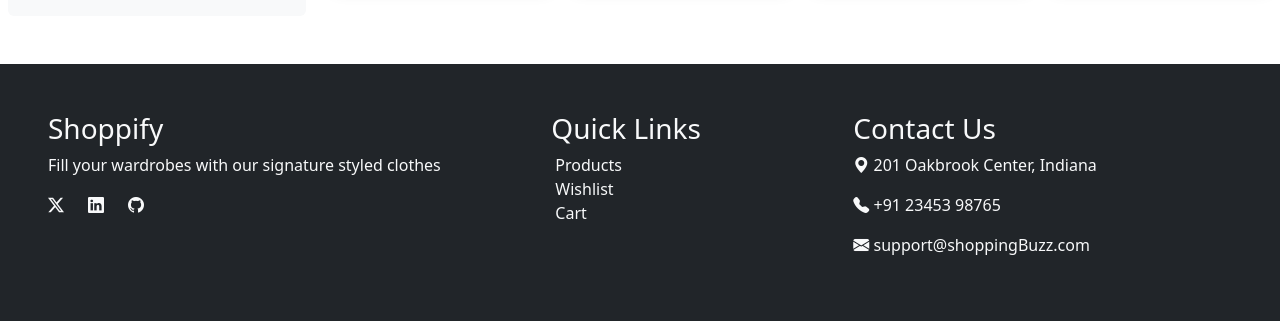
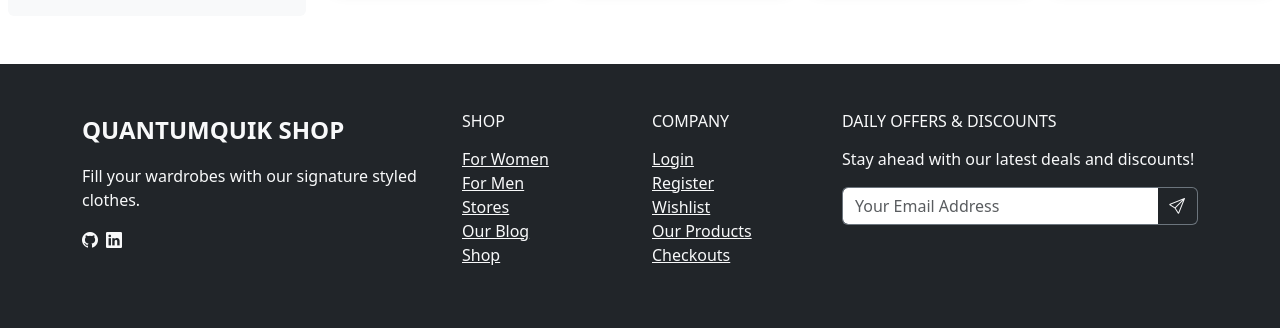
Before and after one commit to Malaya47/QuantumQuikShop, a React (Vite) app: page /products/Kids in a window 1280 px wide. Shown: the part 910-1238 px from the top of the page. Built offline with nearby package versions, Linux system fonts and the light colour scheme; no server answers.

Commit message:
Improved footer and gave new name to app

```diff
--- a/index.html
+++ b/index.html
@@ -4,7 +4,7 @@
     <meta charset="UTF-8" />
     <link rel="icon" type="image/svg+xml" href="/favicon.svg" />
     <meta name="viewport" content="width=device-width, initial-scale=1.0" />
-    <title>Shoppify</title>
+    <title>QuantumQuik Shop</title>
   </head>
   <body>
     <div id="root"></div>
--- a/src/components/Footer.jsx
+++ b/src/components/Footer.jsx
@@ -3,55 +3,123 @@
 
 const Footer = () => {
   return (
-    <footer className="bg-dark text-light">
-      <div className="row px-5 py-5">
-        <div className="col-md-5">
-          <h5 className="fs-3">Shoppify</h5>
-          <p>Fill your wardrobes with our signature styled clothes</p>
-          <div className="d-flex justify-content-start">
-            <a href="https://x.com" target="_blank" className="text-light">
-              <i className="bi bi-twitter-x"></i>
+    <footer>
+      <div className="py-5 bg-dark text-light">
+        <div className="container">
+          <div className="row">
+            <div className="col-lg-4 mb-5 mb-lg-0">
+              <div className="fw-bold text-uppercase fs-4 text-light mb-3">
+                QuantumQuik Shop
+              </div>
+              <p>Fill your wardrobes with our signature styled clothes.</p>
+              <ul className="list-inline">
+                <li className="list-inline-item">
+                  <a
+                    className="text-light"
+                    href="https://github.com/Malaya47"
+                    target="_blank"
+                    title="twitter"
+                  >
+                    <i className="bi bi-github"></i>
                   </a>
+                </li>
+                <li className="list-inline-item">
                   <a
+                    className="text-light"
                     href="https://linkedin.com/in/malaya-tiwari-84a951189"
                     target="_blank"
-              className="text-light"
+                    title="facebook"
                   >
-              <i className="bi bi-linkedin ms-4"></i>
+                    <i className="bi bi-linkedin"></i>
                   </a>
-            <a
-              href="https://github.com/Malaya47"
-              target="_blank"
-              className="text-light"
+                </li>
+              </ul>
+            </div>
+            <div className="col-lg-2 col-md-6 mb-5 mb-lg-0">
+              <h6 className="text-uppercase text-light mb-3">Shop</h6>
+              <ul className="list-unstyled">
+                <li>
+                  <Link className="text-light" to={"/products/Women"}>
+                    For Women
+                  </Link>
+                </li>
+                <li>
+                  <Link className="text-light" to={"/products/Men"}>
+                    For Men
+                  </Link>
+                </li>
+                <li>
+                  <a className="text-light" href="#">
+                    Stores
+                  </a>
+                </li>
+                <li>
+                  <a className="text-light" href="#">
+                    Our Blog
+                  </a>
+                </li>
+                <li>
+                  <Link className="text-light" to={"/products/Women"}>
+                    Shop
+                  </Link>
+                </li>
+              </ul>
+            </div>
+            <div className="col-lg-2 col-md-6 mb-5 mb-lg-0">
+              <h6 className="text-uppercase text-light mb-3">Company</h6>
+              <ul className="list-unstyled">
+                <li>
+                  <Link className="text-light" to={"/login"}>
+                    Login
+                  </Link>
+                </li>
+                <li>
+                  <a className="text-light" href="#">
+                    Register
+                  </a>
+                </li>
+                <li>
+                  <Link className="text-light" to={"/wishlist"}>
+                    Wishlist
+                  </Link>
+                </li>
+                <li>
+                  <a className="text-light" href="#">
+                    Our Products
+                  </a>
+                </li>
+                <li>
+                  <a className="text-light" href="#">
+                    Checkouts
+                  </a>
+                </li>
+              </ul>
+            </div>
+            <div className="col-lg-4">
+              <h6 className="text-uppercase text-light mb-3">
+                Daily Offers &amp; Discounts
+              </h6>
+              <p className="mb-3">
+                Stay ahead with our latest deals and discounts!
+              </p>
+              <form action="#" id="newsletter-form">
+                <div className="input-group mb-3">
+                  <input
+                    className="form-control  border-secondary border-end-0"
+                    type="email"
+                    placeholder="Your Email Address"
+                    aria-label="Your Email Address"
+                  />
+                  <button
+                    className="btn btn-outline-secondary border-start-0"
+                    type="submit"
                   >
-              <i className="bi bi-github ms-4"></i>
-            </a>
+                    <i className="bi bi-send text-light"></i>
+                  </button>
+                </div>
+              </form>
             </div>
           </div>
-        <div className="col-md-3">
-          <h5 className="fs-3">Quick Links</h5>
-          <div className="ms-1">
-            <Link className="text-light linkDecoration">Products</Link> <br />
-            <Link to={"/wishlist"} className="text-light linkDecoration">
-              Wishlist
-            </Link>{" "}
-            <br />
-            <Link to={"/cart"} className="text-light linkDecoration">
-              Cart
-            </Link>
-          </div>
-        </div>
-        <div className="col-md-3">
-          <h5 className="fs-3">Contact Us</h5>
-          <p>
-            <i className="bi bi-geo-alt-fill"></i> 201 Oakbrook Center, Indiana
-          </p>
-          <p>
-            <i className="bi bi-telephone-fill"></i> +91 23453 98765
-          </p>
-          <p>
-            <i className="bi bi-envelope-fill"></i> support@shoppingBuzz.com
-          </p>
         </div>
       </div>
     </footer>
--- a/src/components/Header.jsx
+++ b/src/components/Header.jsx
@@ -15,7 +15,7 @@
       <nav className="navbar navbar-expand-lg navbar-light bg-dark  text-light px-2 fixed-top">
         <div className="container-fluid">
           <NavLink to="/" className="navbar-brand text-light">
-            Shoppify
+            QuantumQuik Shop
           </NavLink>
           <button
             className="navbar-toggler"
```
Lines whose indentation alone changed are shown as unchanged.
